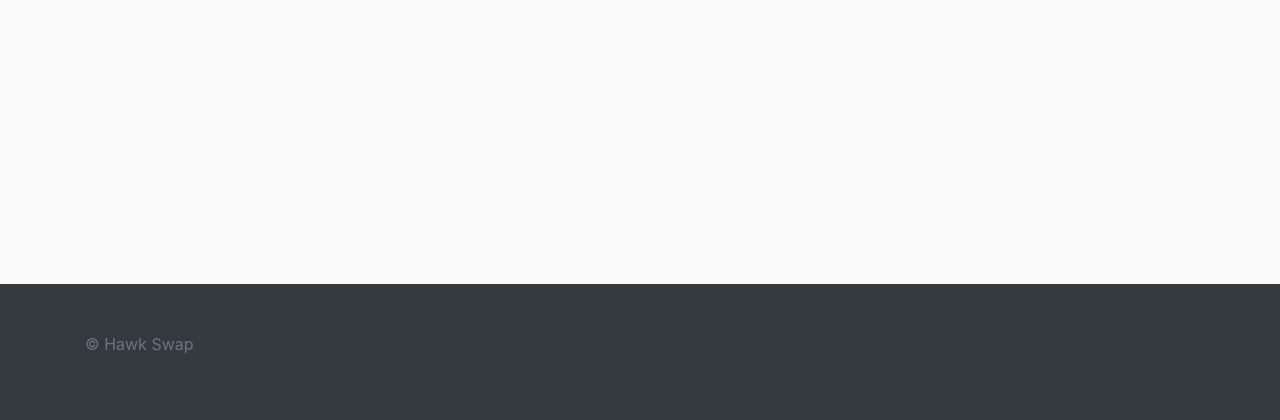
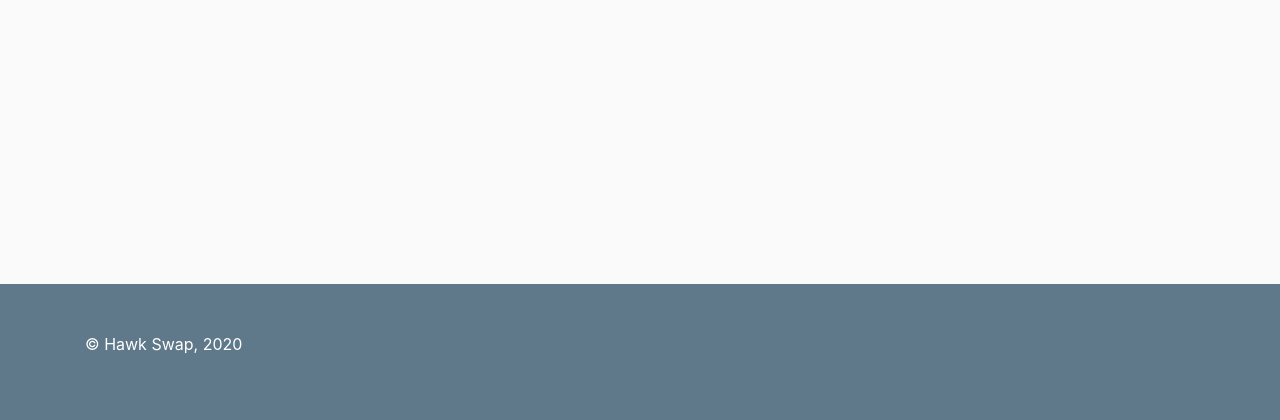
Before and after one commit to cpintor/django_team6_prototype, a Django app: page /about/ in a window 1280 px wide. Shown: the part 460-880 px from the top of the page. Run offline with Django 3.2, Linux system fonts and the light colour scheme; some libraries are stand-ins or nearby versions.

Commit message:
Fixing colors of footer

```diff
--- a/project/templates/project/base.html
+++ b/project/templates/project/base.html
@@ -73,9 +73,9 @@
     </div>
   </main>
 
-  <footer class="text-muted bd-footer p-3 p-md-5 mt-5 bg-dark text-sm-start navbar-fixed-bottom mt-auto">
+  <footer class="text-white bd-footer p-3 p-md-5 mt-5 bg-steel text-sm-start navbar-fixed-bottom mt-auto">
     <div class="container">
-      <p>© Hawk Swap</p>
+      <p>© Hawk Swap, 2020</p>
     </div>
   </footer>
 
```
